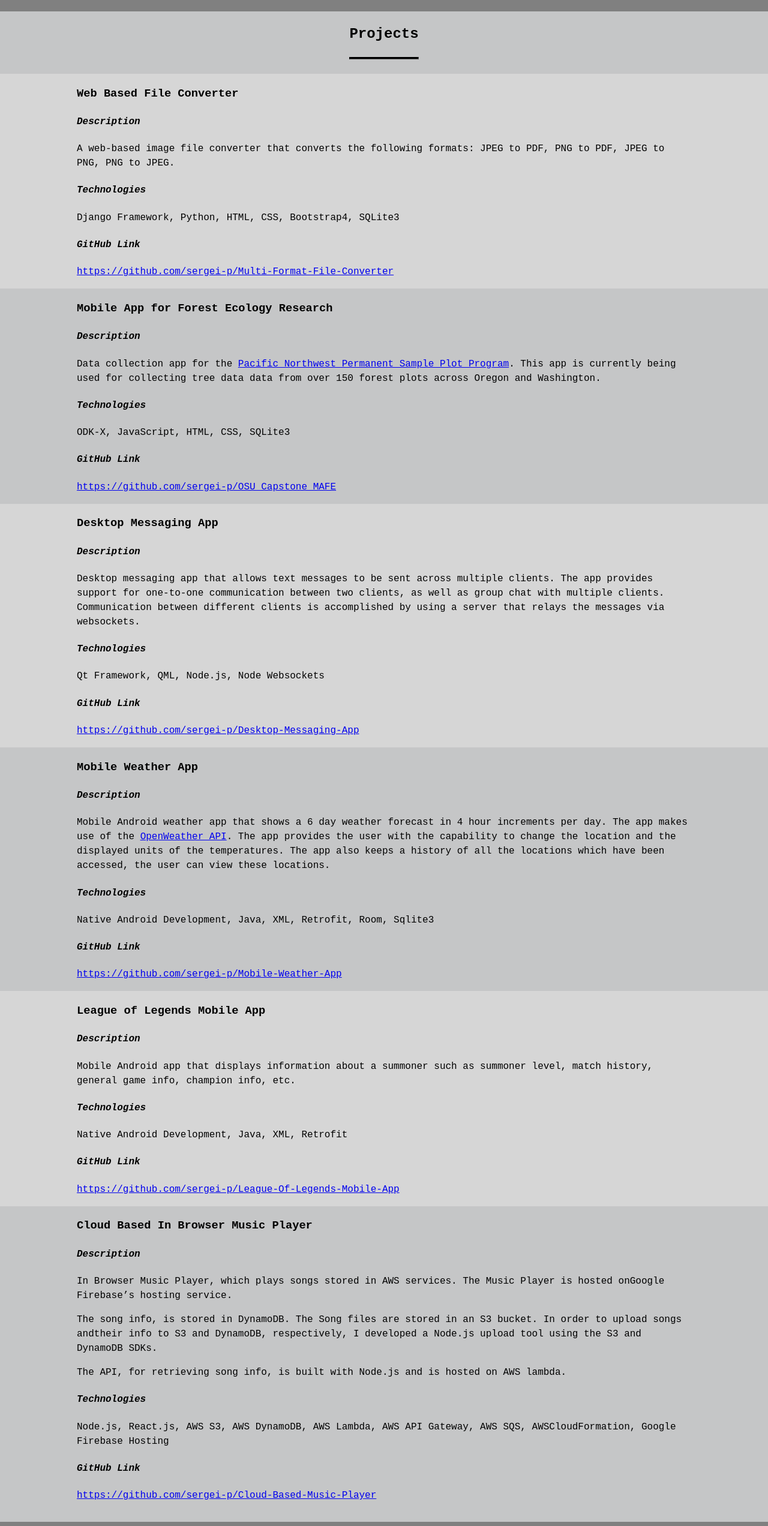
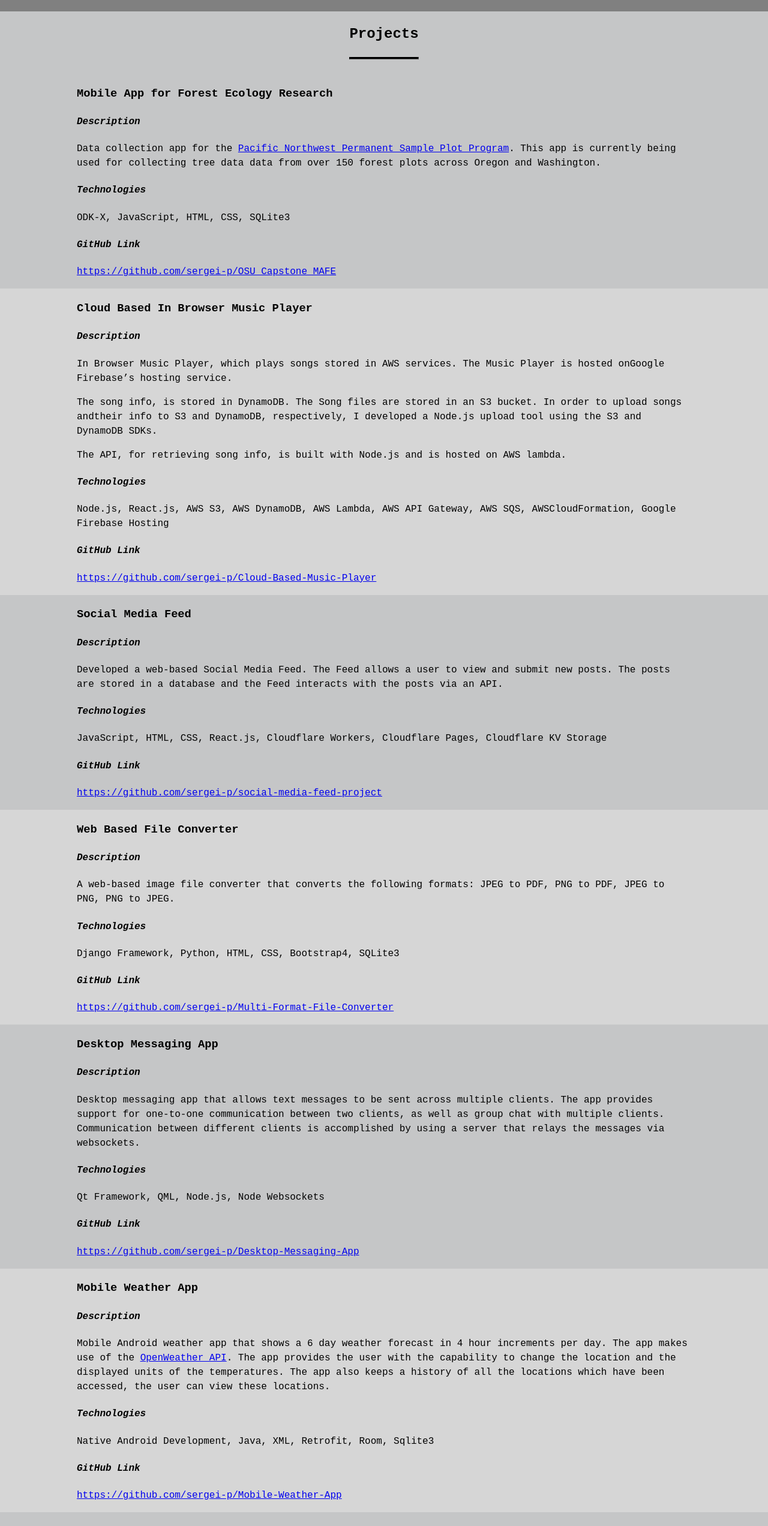
Before and after one commit to sergei-p/personal-website, a React (Create React App) app: page / in a window 1280 px wide. Shown: the part 1681-4225 px from the top of the page at 60% size. Built offline with nearby package versions, Linux system fonts and the light colour scheme.

Commit message:
Added Cloudflare Social Media Feed Project to Projects Section

```diff
--- a/src/components/Projects.js
+++ b/src/components/Projects.js
@@ -9,6 +9,66 @@
       </div>
       <div className="projectItems">
         <dl>
+          <dt className="itemB">
+              <div className="projectItem">
+                <h3>Mobile App for Forest Ecology Research</h3>
+                <h4>Description</h4>
+                  <p>
+                    Data collection app for the <a href="http://pnwpsp.forestry.oregonstate.edu/" target="_blank" rel="noreferrer">
+                    Pacific Northwest Permanent Sample Plot Program</a>. This app is currently
+                    being used for collecting tree data data from over 150 forest plots across Oregon and Washington.
+                  </p>
+                <h4>Technologies</h4>
+                  <p>
+                    ODK-X, JavaScript, HTML, CSS, SQLite3
+                  </p>
+                <h4>GitHub Link</h4>
+                  <p>
+                    <a href="https://github.com/sergei-p/OSU_Capstone_MAFE" target="_blank" rel="noreferrer">https://github.com/sergei-p/OSU_Capstone_MAFE</a>
+                  </p>
+              </div>
+            </dt>
+          <dt className="itemA">
+              <div className="projectItem">
+                <h3>Cloud Based In Browser Music Player</h3>
+                <h4>Description</h4>
+                  <p>
+                    In Browser Music Player, which plays songs stored in AWS services.  The Music Player is hosted onGoogle Firebase’s hosting service.
+                  </p>
+                  <p>
+                    The song info, is stored in DynamoDB. The Song files are stored in an S3 bucket.  In order to upload songs andtheir info to S3 and
+                    DynamoDB, respectively, I developed a Node.js upload tool using the S3 and DynamoDB SDKs.
+                  </p>
+                  <p>
+                    The API, for retrieving song info, is built with Node.js and is hosted on AWS lambda.
+                  </p>
+                <h4>Technologies</h4>
+                  <p>
+                    Node.js, React.js, AWS S3, AWS DynamoDB, AWS Lambda, AWS API Gateway, AWS SQS, AWSCloudFormation, Google Firebase Hosting
+                  </p>
+                <h4>GitHub Link</h4>
+                  <p>
+                    <a href="https://github.com/sergei-p/Cloud-Based-Music-Player" target="_blank" rel="noreferrer">https://github.com/sergei-p/Cloud-Based-Music-Player</a>
+                  </p>
+              </div>
+          </dt>
+          <dt className="itemB">
+            <div className="projectItem">
+              <h3>Social Media Feed</h3>
+              <h4>Description</h4>
+                <p>
+                Developed a web-based Social Media Feed. The Feed allows a user to view and submit new posts. The posts are stored in a database and the Feed interacts with the posts via an API.
+                </p>
+              <h4>Technologies</h4>
+                <p>
+                JavaScript, HTML, CSS, React.js, Cloudflare Workers, Cloudflare Pages, Cloudflare  KV Storage
+                </p>
+              <h4>GitHub Link</h4>
+                <p>
+                  <a href="https://github.com/sergei-p/social-media-feed-project" target="_blank" rel="noreferrer">https://github.com/sergei-p/social-media-feed-project</a>
+                </p>
+            </div>
+          </dt>
           <dt className="itemA">
             <div className="projectItem">
               <h3>Web Based File Converter</h3>
@@ -28,25 +88,6 @@
           </dt>
           <dt className="itemB">
             <div className="projectItem">
-              <h3>Mobile App for Forest Ecology Research</h3>
-              <h4>Description</h4>
-                <p>
-                  Data collection app for the <a href="http://pnwpsp.forestry.oregonstate.edu/" target="_blank" rel="noreferrer">
-                  Pacific Northwest Permanent Sample Plot Program</a>. This app is currently
-                  being used for collecting tree data data from over 150 forest plots across Oregon and Washington.
-                </p>
-              <h4>Technologies</h4>
-                <p>
-                  ODK-X, JavaScript, HTML, CSS, SQLite3
-                </p>
-              <h4>GitHub Link</h4>
-                <p>
-                  <a href="https://github.com/sergei-p/OSU_Capstone_MAFE" target="_blank" rel="noreferrer">https://github.com/sergei-p/OSU_Capstone_MAFE</a>
-                </p>
-            </div>
-          </dt>
-          <dt className="itemA">
-            <div className="projectItem">
               <h3>Desktop Messaging App</h3>
               <h4>Description</h4>
                 <p>
@@ -64,7 +105,7 @@
                 </p>
             </div>
           </dt>
-          <dt className="itemB">
+          <dt className="itemA">
             <div className="projectItem">
               <h3>Mobile Weather App</h3>
               <h4>Description</h4>
@@ -84,7 +125,7 @@
                 </p>
             </div>
           </dt>
-          <dt className="itemA">
+          <dt className="itemB">
             <div className="projectItem">
               <h3>League of Legends Mobile App</h3>
               <h4>Description</h4>
@@ -101,30 +142,7 @@
                 </p>
             </div>
           </dt>
-          <dt className="itemB">
-            <div className="projectItem">
-              <h3>Cloud Based In Browser Music Player</h3>
-              <h4>Description</h4>
-                <p>
-                  In Browser Music Player, which plays songs stored in AWS services.  The Music Player is hosted onGoogle Firebase’s hosting service.
-                </p>
-                <p>
-                  The song info, is stored in DynamoDB. The Song files are stored in an S3 bucket.  In order to upload songs andtheir info to S3 and
-                  DynamoDB, respectively, I developed a Node.js upload tool using the S3 and DynamoDB SDKs.
-                </p>
-                <p>
-                  The API, for retrieving song info, is built with Node.js and is hosted on AWS lambda.
-                </p>
-              <h4>Technologies</h4>
-                <p>
-                  Node.js, React.js, AWS S3, AWS DynamoDB, AWS Lambda, AWS API Gateway, AWS SQS, AWSCloudFormation, Google Firebase Hosting
-                </p>
-              <h4>GitHub Link</h4>
-                <p>
-                  <a href="https://github.com/sergei-p/Cloud-Based-Music-Player" target="_blank" rel="noreferrer">https://github.com/sergei-p/Cloud-Based-Music-Player</a>
-                </p>
-            </div>
-          </dt>
+
         </dl>
       </div>
     </section>
```
